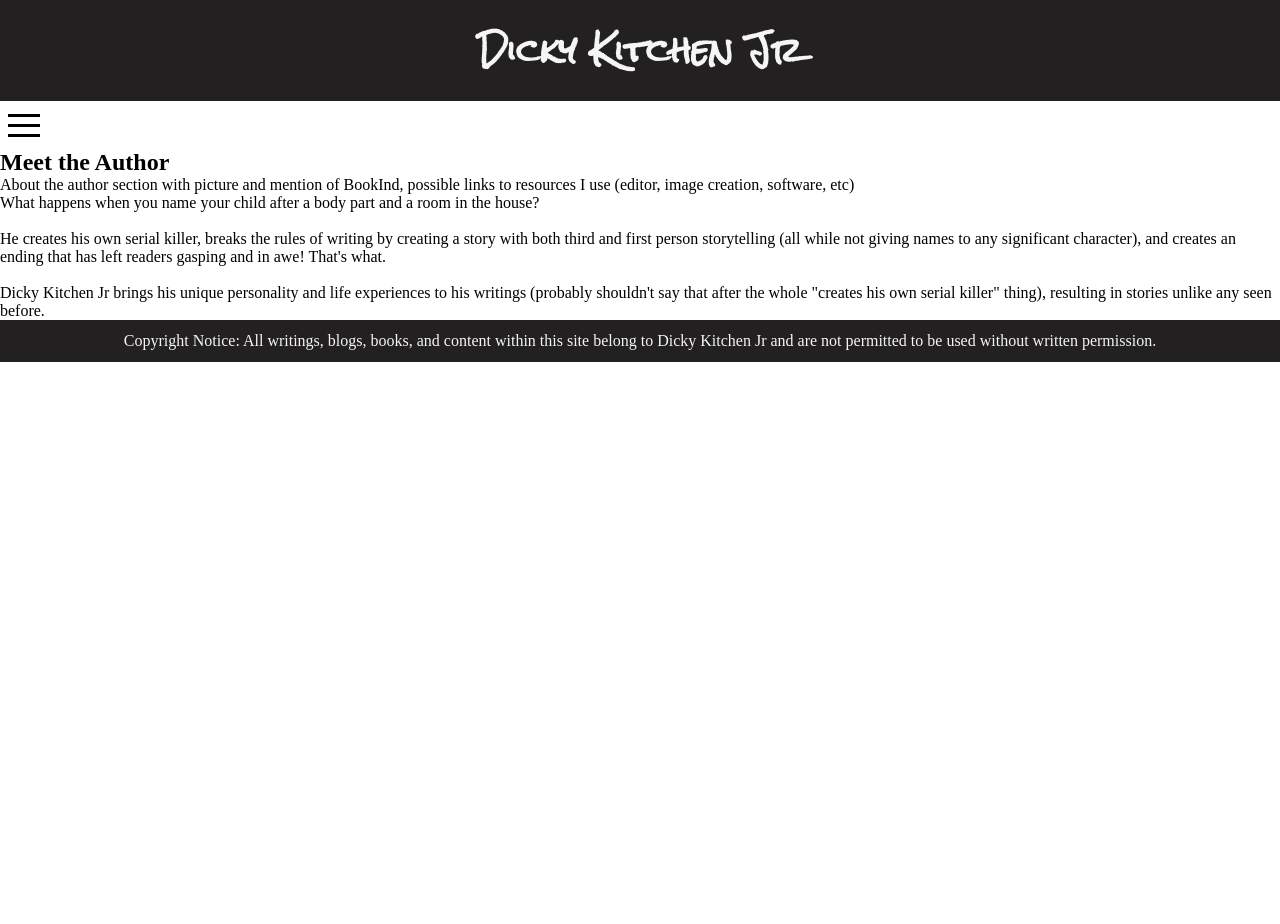
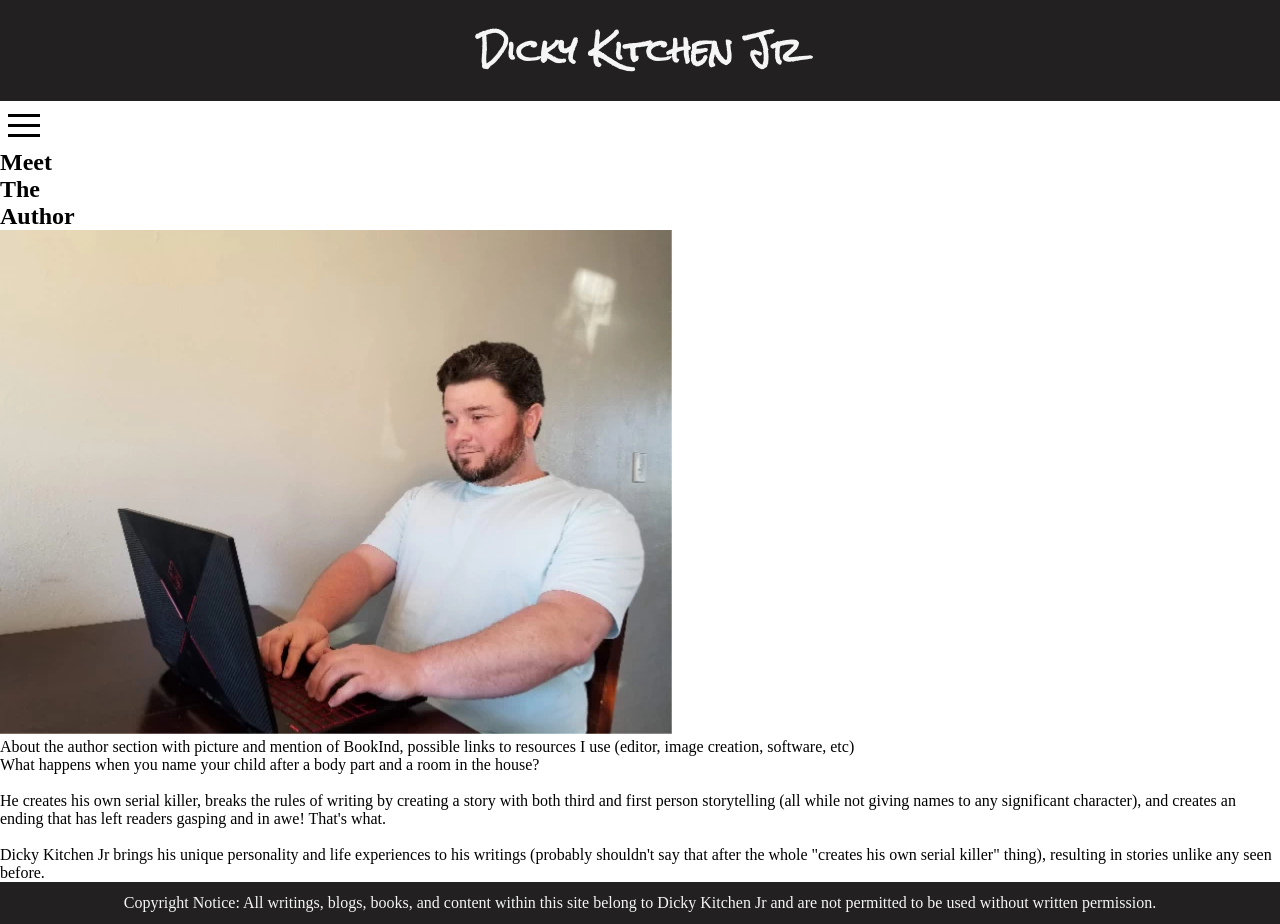
Before and after one commit to DickyKitchenJr/author-site-version-2, a React (Create React App) app in the folder author-v2/: page /about in a window 1280 px wide. Before the commit the page ends 800 px from the top, so only its background shows below. Built offline with nearby package versions, Linux system fonts and the light colour scheme.

Commit message:
Update About.js

```diff
--- a/author-v2/src/Components/About.js
+++ b/author-v2/src/Components/About.js
@@ -1,9 +1,10 @@
 import React, { useState } from "react";
 import "./About.css";
-import { Twirl as Hamburger } from 'hamburger-react';
+import { Twirl as Hamburger } from "hamburger-react";
 import Header from "./Header";
 import Nav from "./Nav";
 import Copyright from "./Copyright";
+import TypingAuthor from "../Images/author-typing.webp";
 
 function About() {
   const [isOpen, setOpen] = useState(false);
@@ -12,13 +13,28 @@ function About() {
     <>
       {/* TODO: Finish writing bio and possibly include a links section for resources */}
       <Header />
+
       <div className="nav-menu">
         <Hamburger toggled={isOpen} toggle={setOpen} />
         {isOpen ? <Nav /> : null}
       </div>
 
+      <main className="about-main">
+        <div className="about-header">
+          <h2 className="about-h2">
+            Meet
+            <br />
+            The
+            <br />
+            Author
+          </h2>
+          <img
+            className="typing-author"
+            src={TypingAuthor}
+            alt="Dicky Kitchen Jr typing on his laptop"
+          />
+        </div>
 
-      <h2>Meet the Author</h2>
         <p>
           About the author section with picture and mention of BookInd, possible
           links to resources I use (editor, image creation, software, etc)
@@ -36,8 +52,11 @@ function About() {
           <br />
           Dicky Kitchen Jr brings his unique personality and life experiences to
           his writings (probably shouldn't say that after the whole "creates his
-        own serial killer" thing), resulting in stories unlike any seen before.
+          own serial killer" thing), resulting in stories unlike any seen
+          before.
         </p>
+      </main>
+
       <Copyright />
     </>
   );
```
Lines whose indentation alone changed are shown as unchanged.
